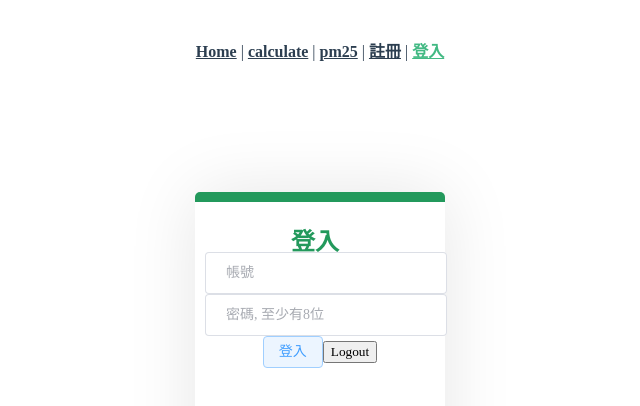
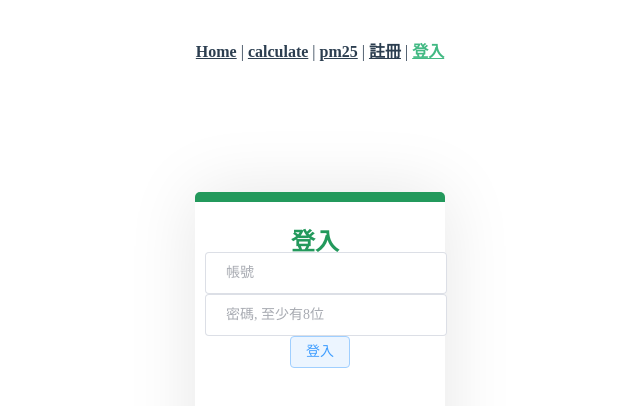
Before and after one commit to TWStockworld/stockworld_web, a Vue app: page /login in a window 1280 px wide. Shown: the top 406 px of the page, without its empty margins (320-960 px from the left). Built offline with nearby package versions, Linux system fonts and the light colour scheme.

Commit message:
Feat : 把alert改成了錯誤會顯示在訊息框裡面

```diff
--- a/src/components/Login.vue
+++ b/src/components/Login.vue
@@ -10,16 +10,15 @@
           placeholder="密碼, 至少有8位"
         />
         <el-button plain type="primary" native-type="submit">登入</el-button>
-
-        <button type="button" class="btn btn-primary" @click="logout">
-          Logout
-        </button>
       </div>
     </el-form>
   </div>
 </template>
 
 <script>
+//////
+import { ElMessageBox } from "element-plus";
+//////
 export default {
   data() {
     return {
@@ -52,7 +51,19 @@ export default {
           if (error.response) {
             console.log(error.response.status);
             if (error.response.status == "401") {
-              alert("資料填寫錯誤");
+              // alert("資料填寫錯誤");
+              //////
+
+              // ElMessage({
+              //   showClose: true,
+              //   message: "資料填寫錯誤",
+              //   type: "error",
+              // });
+              ElMessageBox.alert("資料填寫錯誤", "錯誤", {
+                confirmButtonText: "OK",
+              });
+
+              //////
             }
           }
         });
@@ -69,10 +80,13 @@ export default {
     //     console.log(res);
     //   });
     // },
-    logout() {
-      // 清除瀏覽器 cookie 的 Token
-      document.cookie = `loginToken = ""; expires = "";`;
-    },
+    // logout() {
+    //   // 清除瀏覽器 cookie 的 Token
+    //   document.cookie = `loginToken = ""; expires = "";`;
+    // <button type="button" class="btn btn-primary" @click="logout">
+    //       Logout
+    //     </button>
+    // },
   },
 };
 </script>
```
